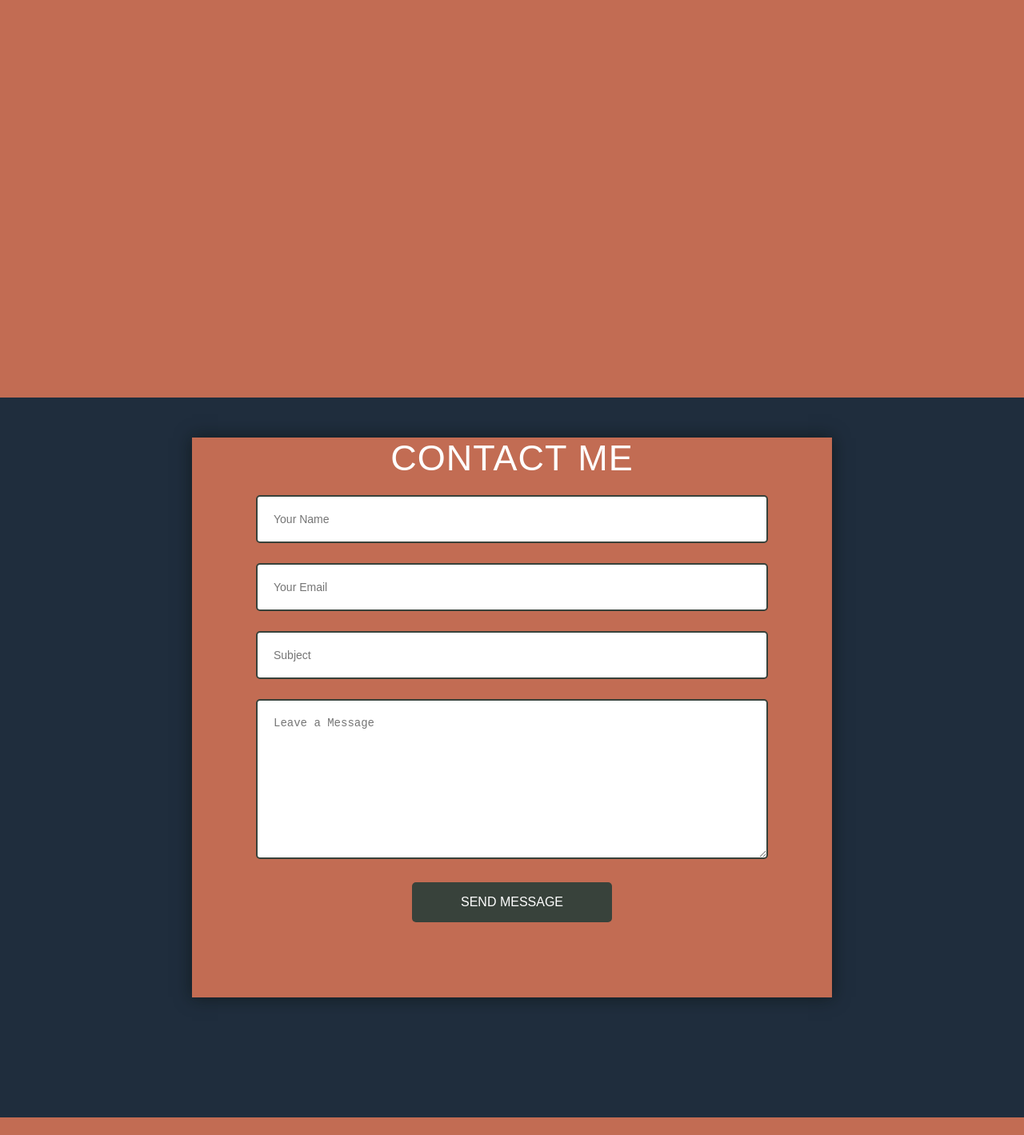
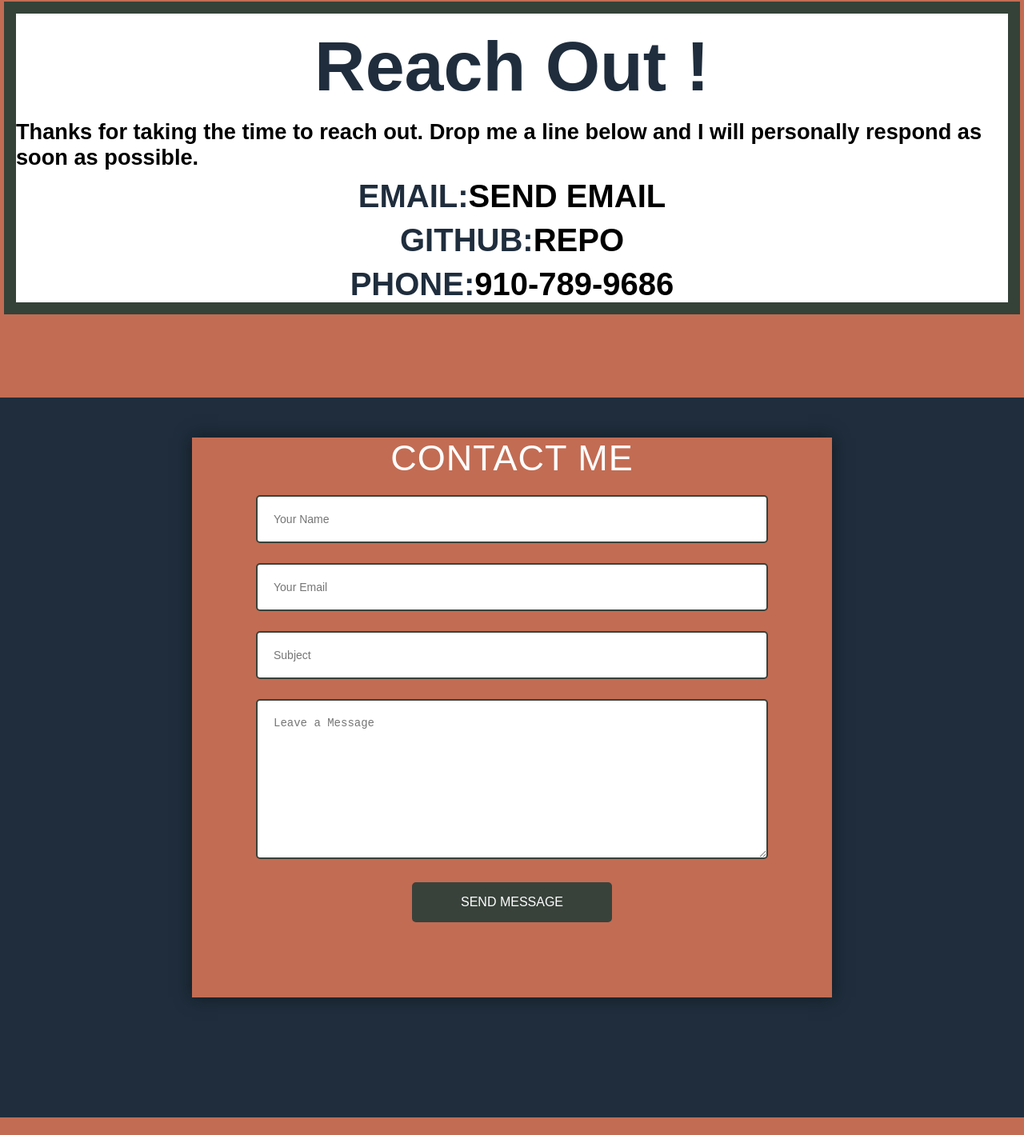
Before and after one commit to Cristian-Dot-Creator/Portfolio-Site-, a React (Create React App) app: page /Pages/Contact in a window 1280 px wide. Shown: the part 103-1522 px from the top of the page at 80% size. Built offline with nearby package versions, Linux system fonts and the light colour scheme.

Commit message:
added other pages

```diff
--- a/src/Componets/Footer.js
+++ b/src/Componets/Footer.js
@@ -1,12 +1,15 @@
-import React from 'react'
-import style from '../styles/footer.module.css'
+import React from 'react';
+import style from '../styles/footer.module.css';
+import LinkIn from '../images/svg/linkedin-brands.svg';
+import Github from '../images/svg/github-brands.svg'
+
 export default function Footer() {
     return (
         <div>
             <div className={style.foot}>
                 <div className={style.foot_container}>
                     <div className={style.copyright}><h1>© Cristian's Portfolio 2020 | All Rights Reserved.</h1></div>
-                    <div className={style.social_icons}><p>icon icon2 icon3</p></div>
+                    <div className={style.social_icons}><img src={LinkIn} alt="link" className={style.Logos}/>  <img src={Github} alt="link" className={style.Logos}/>     </div>
                 </div>
             </div>
 
--- a/src/Pages/Contact.js
+++ b/src/Pages/Contact.js
@@ -4,7 +4,24 @@ import style from '../styles/contact.module.css'
 export default function Contact() {
     return (
         <div className={style.contactContainer}>
-            <div className={style.container2}></div>
+            <div className={style.container2}>
+
+               <div className={style.ReachContainer}>
+                  <div><h1>Reach Out !</h1></div>
+                    <p>Thanks for taking the time to reach out. Drop me a line below and I will personally respond as soon as possible.</p>
+                   <div><h2>Email:<a href="mailto:cristianmmaquez@gmail.com">Send Email</a></h2></div>
+                   <div><h2>GitHub:<a href="https://github.com/Cristian-Dot-Creator">Repo</a></h2></div>
+                   <div><h2>Phone:<a>910-789-9686</a></h2></div>
+               </div>
+
+
+                <h2></h2>
+
+
+
+            </div>
+
+
             <div className={style.container}>
                         <p>Contact Me</p>
             <div className={style.Login}>
--- a/src/Pages/Resume.js
+++ b/src/Pages/Resume.js
@@ -1,11 +1,16 @@
 import React from 'react';
 import style from '../styles/Resume.module.css'
-
+import resume from '../images/Cristian - - Marquez Resume -1.jpg'
 
 export default function Resume() {
     return (
         <div>
-           <div className={style.resumeContainer}></div>
+           <div className={style.resumeContainer}>
+           <div className={style.ReachContainer}>
+                <img src={resume} alt="resume" className={style.res}/>
+               </div>
+
+           </div>
 
         </div>
     )
--- a/src/styles/Resume.module.css
+++ b/src/styles/Resume.module.css
@@ -1,4 +1,23 @@
 .resumeContainer {
     background-color:#1F2D3D;
-    height: 1000px;
+    height: fit-content;
+    display: flex;
 }
+
+
+.ReachContainer {
+    background-color: white;
+    height: fit-content;
+    width: 80%;
+    border: #344238 solid 15px;
+    background-color: white;
+    margin: auto auto;
+    margin-top: 50px;
+    display: flex;
+}
+
+
+.res {
+    background-size: cover;
+    width: 100%;
+}
--- a/src/styles/contact.module.css
+++ b/src/styles/contact.module.css
@@ -5,7 +5,43 @@
     padding: 5px;
 }
 
+.ReachContainer {
+    background: white;
+    height: fit-content;
+    border: #344238 solid 15px;
+}
 
+
+.ReachContainer  p {
+    font-size: 1.7rem;
+    text-align: left;
+    color: black;
+    font-weight: 800;
+}
+
+.ReachContainer h1 {
+    font-size: 5.5rem;
+    padding: 15px;
+    font-weight: 800;
+    color: #1F2D3D;
+}
+
+
+.ReachContainer h2 {
+    color: #1F2D3D;
+    font-size: 2.5rem;
+    text-align: center;
+    text-transform: uppercase;
+    margin-top: 10px;
+}
+
+.ReachContainer a {
+    text-decoration: none;
+    color:black;
+}
+.ReachContainer a:hover {
+    box-shadow: 0 0 20px rgba(8, 17, 12, 0.6)
+}
 
 
 
--- a/src/styles/footer.module.css
+++ b/src/styles/footer.module.css
@@ -1,7 +1,7 @@
 .foot {
     background-color:#C26C53;
     padding: 20px;
-    height: 80px;
+    height: 100px;
     width: 100%;
 }
 
@@ -17,3 +17,8 @@
 .social_icons {
     font-size: 1.2rem;
 }
+
+.Logos {
+    padding: 15px;
+    height: 70px;
+}
```
Also changed, not shown: src/images/Cristian - - Marquez Resume -1.jpg (added), src/images/svg/linkedin-brands.svg (added).
